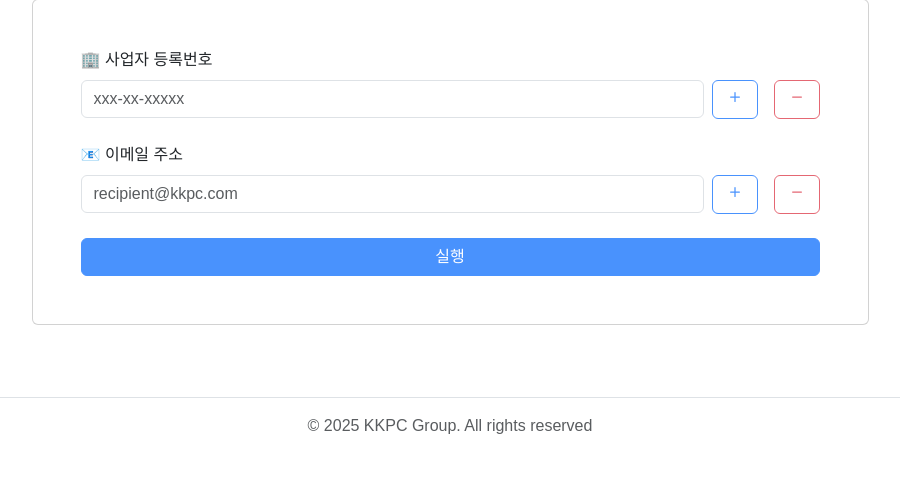
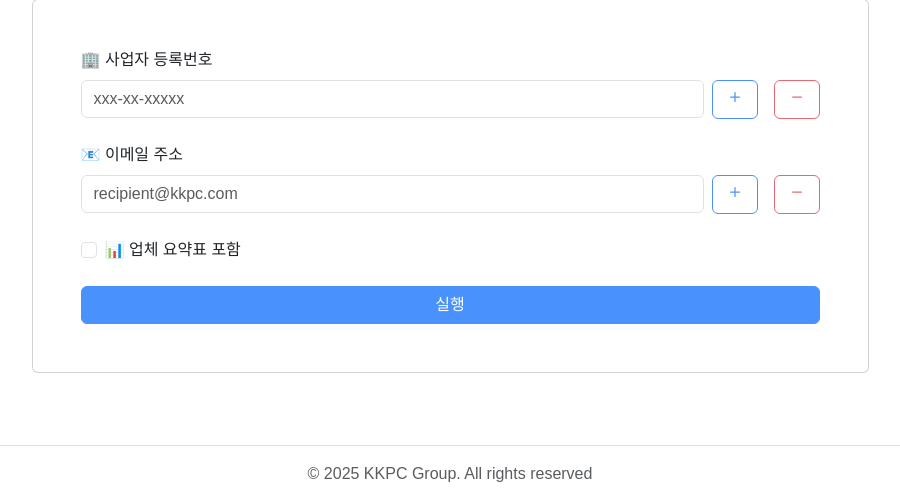
Before and after one commit to boozero2022/CRETOP_RPA, a Java web app: page / in a window 1280 px wide. Shown: the part 154-656 px from the top of the page, without its empty margins (190-1090 px from the left). Run offline with Spring Boot 4, a stand-in JSP engine, Linux system fonts and the light colour scheme.

Commit message:
feat(view): 업체 요약표 포함여부 추가

```diff
--- a/src/main/webapp/WEB-INF/views/home.jsp
+++ b/src/main/webapp/WEB-INF/views/home.jsp
@@ -71,6 +71,12 @@
                     </div>
                 </section>
 
+                <!-- 업체 요약표 섹션 -->
+                <section id="summarySection" class="mb-4 form-check">
+                    <input type="checkbox" class="form-check-input" id="summaryCheck">
+                    <label class="form-check-label" for="summaryCheck">📊 업체 요약표 포함</label>
+                </section>
+
                 <button type="submit" class="btn btn-primary w-100 opacity-75">실행</button>
             </form>
         </div>
@@ -88,8 +94,13 @@
                     <h1 class="fs-6">🏢 사업자 등록번호</h1>
                     <ul id="businessNumberList" class="mb-3"></ul>
                     <hr>
+
                     <h1 class="fs-6">📧 이메일 주소</h1>
                     <ul id="emailList" class="mb-3"></ul>
+                    <hr>
+
+                    <h1 class="fs-6">📊 업체 요약표</h1>
+                    <ul id="summaryInfo" class="mb-3"></ul>
 
                     <div class="modal-footer">
                         <button type="button" id="confirmSubmitBtn" class="btn btn-primary opacity-75 w-100">확인</button>
@@ -161,6 +172,14 @@ document.addEventListener('DOMContentLoaded', () => {
             li.textContent = input.value.trim();
             emailList.appendChild(li);
         });
+
+        const summaryCheck = document.getElementById('summaryCheck');
+        const summaryInfo = document.getElementById('summaryInfo');
+        summaryInfo.innerHTML = '';
+
+        const li = document.createElement('li');
+        li.textContent = summaryCheck.checked ? '포함' : '미포함';
+        summaryInfo.appendChild(li);
 
         // 모달 표시
         confirmModal.show();
```
